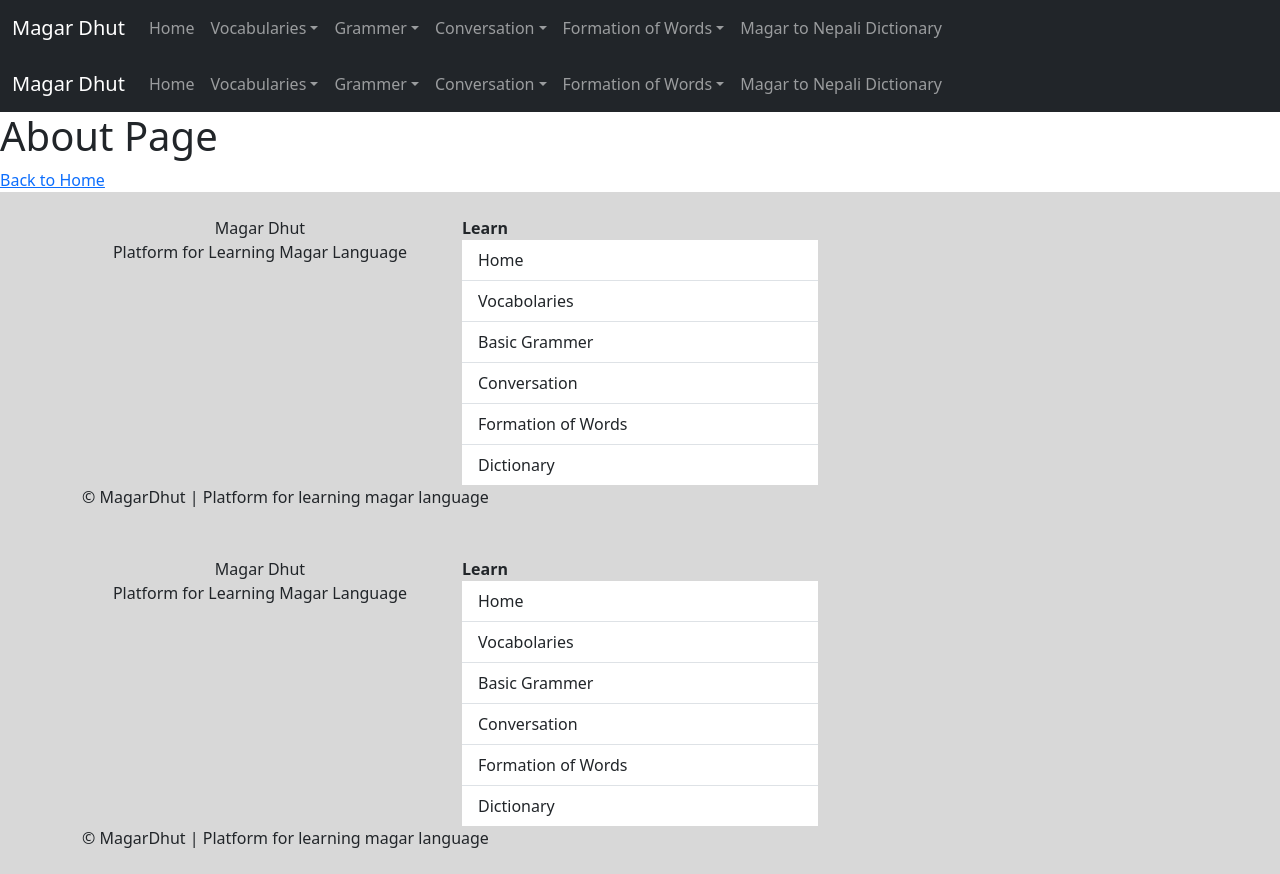
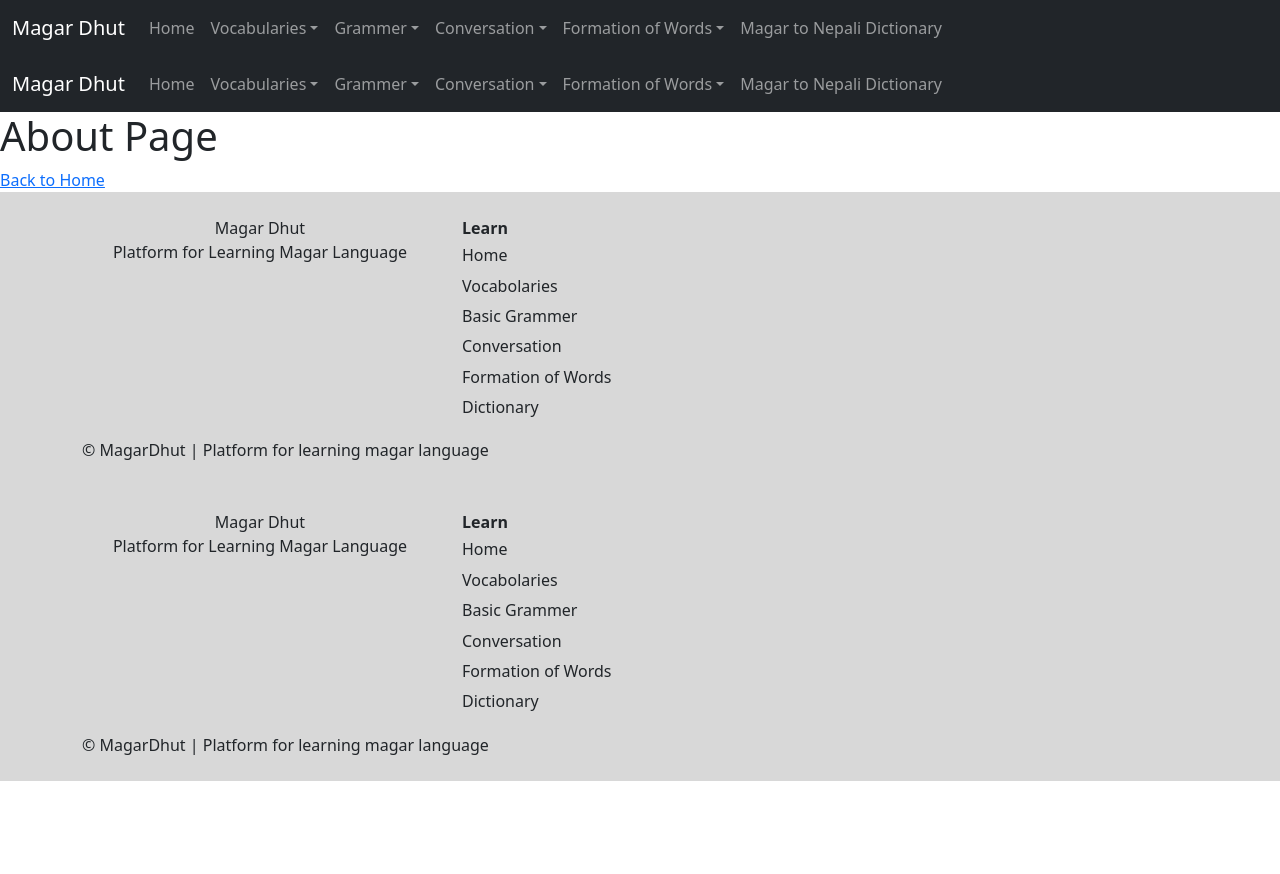
Before and after one commit to msucil/magardhut, a Next.js app: page /about in a window 1280 px wide. After the commit the page ends 800 px from the top, so only its background shows below. Built offline with nearby package versions, Linux system fonts and the light colour scheme.

Commit message:
Add basic layout for home page

```diff
--- /dev/null
+++ b/src/components/footer/footer.module.scss
@@ -0,0 +1,16 @@
+
+ul.footer-link {
+    list-style: none;
+    list-style-position: outside;
+    padding-left: 0;
+
+    li {
+        padding-top: 0.2rem;
+        padding-bottom: 0.2rem;
+
+        a {
+            text-decoration: none;
+            color: #212529;
+        }
+    }
+}
--- a/src/components/footer/footer.tsx
+++ b/src/components/footer/footer.tsx
@@ -1,3 +1,4 @@
+import styles from './footer.module.scss';
 
 function Footer() {
     return (<>
@@ -10,13 +11,13 @@ function Footer() {
                     </div>
                     <div className="col-md-4">
                         <div><strong>Learn</strong></div>
-                        <ul className="list-group list-group-flush">
-                            <li className="list-group-item">Home</li>
-                            <li className="list-group-item">Vocabolaries</li>
-                            <li className="list-group-item">Basic Grammer</li>
-                            <li className="list-group-item">Conversation</li>
-                            <li className="list-group-item">Formation of Words</li>
-                            <li className="list-group-item">Dictionary</li>
+                        <ul className={styles['footer-link']}>
+                            <li className=""><a href=''>Home</a></li>
+                            <li className=""><a href=''>Vocabolaries</a></li>
+                            <li className=""><a href=''>Basic Grammer</a></li>
+                            <li className=""><a href=''>Conversation</a></li>
+                            <li className=""><a href=''>Formation of Words</a></li>
+                            <li className=""><a href=''>Dictionary</a></li>
                         </ul>
                     </div>
                     <div className="col-md-4"></div>
--- a/src/components/layout/layout.tsx
+++ b/src/components/layout/layout.tsx
@@ -1,6 +1,4 @@
-import { Component, ReactElement, ReactNode } from "react";
-import { PageItemProps } from "react-bootstrap";
-import { ReactHTMLElement } from "react";
+import { ReactNode } from "react";
 import MainNavbar from "../mainnavbar/MainNavbar";
 import Footer from "../footer/footer";
 
--- a/src/pages/posts/[id].tsx
+++ b/src/pages/posts/[id].tsx
@@ -1,6 +1,8 @@
 import { Post, getPost, getSortedPostsData } from "@/lib/posts";
 import { GetStaticPaths, GetStaticProps, InferGetStaticPropsType } from "next";
 import { ParsedUrlQuery } from "querystring";
+
+//ref: https://wallis.dev/blog/nextjs-getstaticprops-and-getstaticpaths-with-typescript
 
 export default function Post({ post }: InferGetStaticPropsType<typeof getStaticProps>) {
     return (
```
